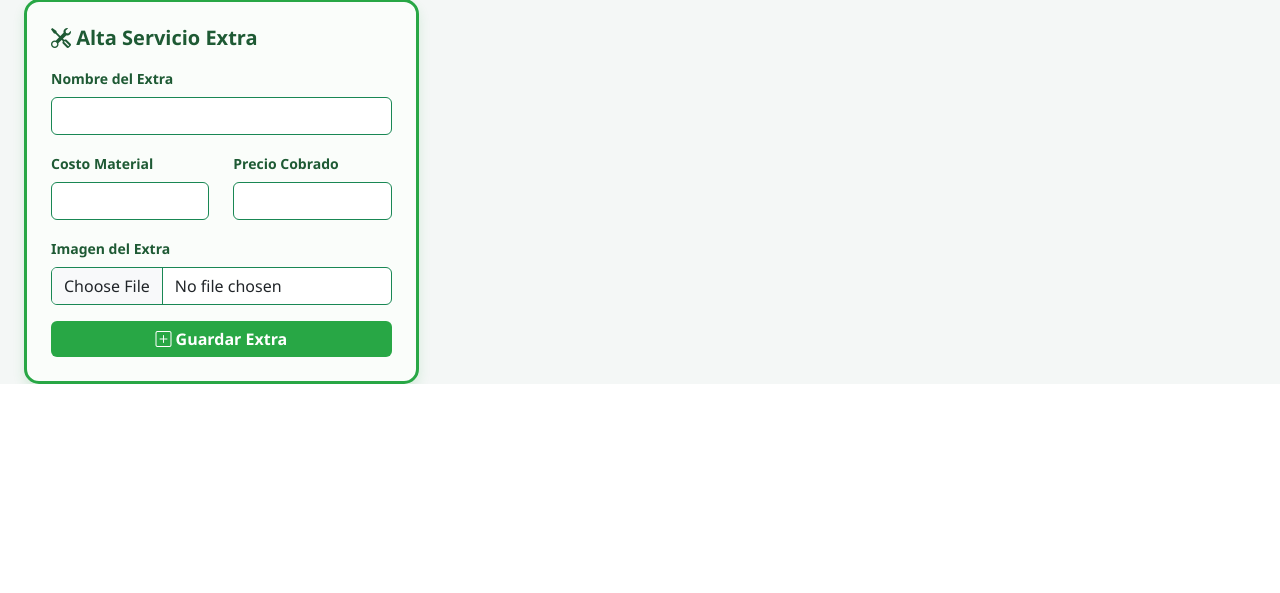
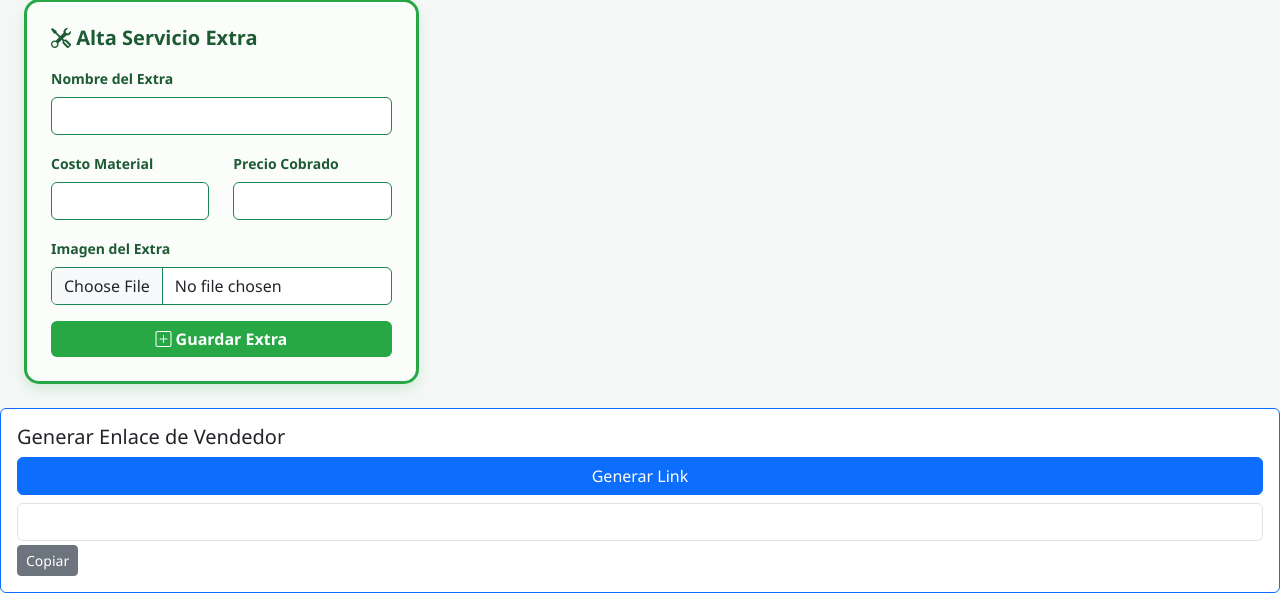
Before and after one commit to oscarlo-lgtm/punto-de-venta, a Flask app: page /inventario in a window 1280 px wide. Shown: the part 490-1083 px from the top of the page. Before the commit the page ends 874 px from the top, so only its background shows below. Run offline with Flask 3, Linux system fonts and the light colour scheme; data that the repository does not hold is empty; some libraries are stand-ins or nearby versions.

Commit message:
Update productos.html

```diff
--- a/templates/productos.html
+++ b/templates/productos.html
@@ -120,5 +120,27 @@
             </div>
         </div>
     </div>
+<div class="card mt-4 p-3 border-primary">
+    <h5>Generar Enlace de Vendedor</h5>
+    <button class="btn btn-primary" onclick="generarLink()">Generar Link</button>
+    <div class="mt-2">
+        <input type="text" id="linkGenerado" class="form-control" readonly>
+        <button class="btn btn-sm btn-secondary mt-1" onclick="copiarLink()">Copiar</button>
+    </div>
+</div>
+
+<script>
+function generarLink() {
+    fetch('/generar_link', { method: 'POST' })
+    .then(r => r.json())
+    .then(d => document.getElementById('linkGenerado').value = d.link);
+}
+function copiarLink() {
+    let copyText = document.getElementById("linkGenerado");
+    copyText.select();
+    document.execCommand("copy");
+    alert("Copiado");
+}
+</script>
 </body>
 </html>
```
